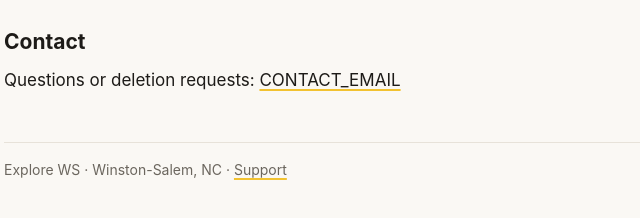
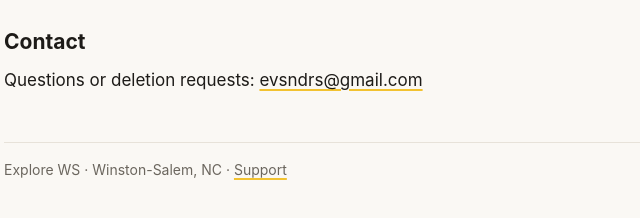
Before and after one commit to evsndrs/winstoneats-site, a plain HTML site: page privacy.html in a window 1280 px wide. Shown: the part 2091-2309 px from the top of the page, 292-932 px from the left. Drawn offline with Linux system fonts and the light colour scheme.

Commit message:
Add temporary contact email
Co-Authored-By: Claude Opus 5.5 <noreply@anthropic.com>
Claude-Session: https://claude.ai/code/session_01BCJ8BGnBJAufVcuGPFoWkn

```diff
--- a/privacy.html
+++ b/privacy.html
@@ -50,7 +50,7 @@
 <p>If we change how the app handles information, we'll update this page and the date at the top.</p>
 
 <h2>Contact</h2>
-<p>Questions or deletion requests: <a href="mailto:CONTACT_EMAIL">CONTACT_EMAIL</a></p>
+<p>Questions or deletion requests: <a href="mailto:evsndrs@gmail.com">evsndrs@gmail.com</a></p>
 
 <footer>Explore WS · Winston-Salem, NC · <a href="support.html">Support</a></footer>
 </div></body></html>
```
Also changed, not shown: support.html (+1 -1 lines).
